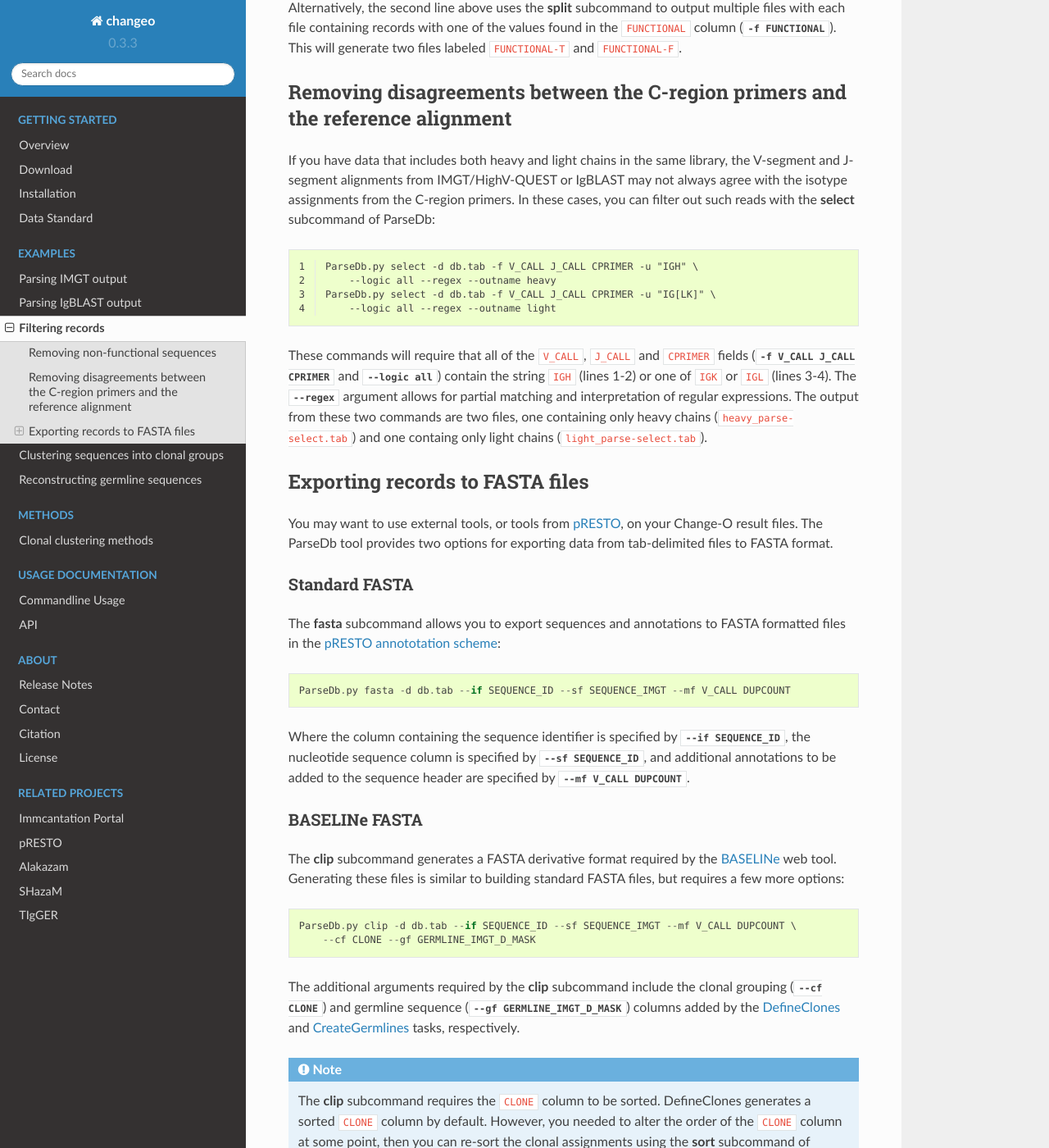
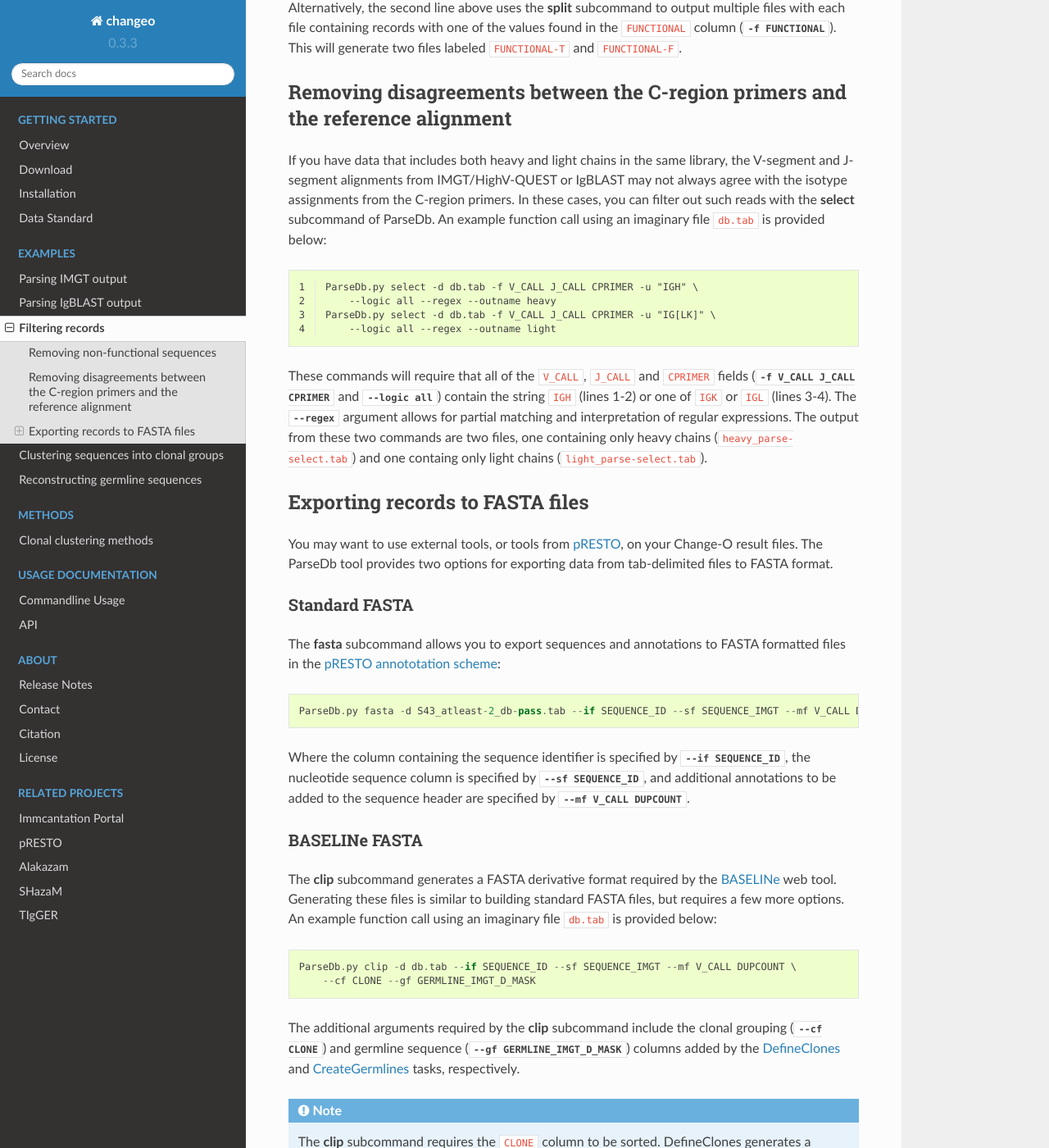
Before and after one commit to immcantation/changeo, a Sphinx documentation site: the page built from docs/examples/filtering.rst, in a window 1280 px wide and 1400 px high, scrolled down 543 px. Shown: the whole window at 82% size. Built offline with Sphinx 7.4.7 and the Read the Docs theme 2.0.0, drawn with Linux system fonts in a browser that asks for light colours; formulas are drawn with MathJax 3; some of the changed text lies outside the part shown.

Commit message:
Clarified that `db.tab` is an imaginary file for `ParseDb` examples.

```diff
--- a/docs/examples/filtering.rst
+++ b/docs/examples/filtering.rst
@@ -39,7 +39,8 @@ Removing disagreements between the C-region primers and the reference alignment
 If you have data that includes both heavy and light chains in the same library,
 the V-segment and J-segment alignments from IMGT/HighV-QUEST or IgBLAST may not
 always agree with the isotype assignments from the C-region primers. In these cases,
-you can filter out such reads with the :program:`select` subcommand of :ref:`ParseDb`:
+you can filter out such reads with the :program:`select` subcommand of :ref:`ParseDb`.
+An example function call using an imaginary file ``db.tab`` is provided below:
 
 .. code-block:: none
     :linenos:
@@ -72,7 +73,7 @@ The :program:`fasta`
 subcommand allows you to export sequences and annotations to FASTA formatted files in the
 `pRESTO annototation scheme <http://presto.readthedocs.io/en/latest/overview.html#annotation-scheme>`__::
 
-    ParseDb.py fasta -d db.tab --if SEQUENCE_ID --sf SEQUENCE_IMGT --mf V_CALL DUPCOUNT
+    ParseDb.py fasta -d S43_atleast-2_db-pass.tab --if SEQUENCE_ID --sf SEQUENCE_IMGT --mf V_CALL DUPCOUNT
 
 Where the column containing the sequence identifier is specified by
 :option:`--if SEQUENCE_ID <ParseDb fasta --if>`, the nucleotide sequence column is
@@ -85,7 +86,8 @@ BASELINe FASTA
 
 The :program:`clip` subcommand generates a FASTA derivative format required by the
 `BASELINe <http://selection.med.yale.edu/baseline>`__ web tool. Generating these
-files is similar to building standard FASTA files, but requires a few more options::
+files is similar to building standard FASTA files, but requires a few more options.
+An example function call using an imaginary file ``db.tab`` is provided below::
 
     ParseDb.py clip -d db.tab --if SEQUENCE_ID --sf SEQUENCE_IMGT --mf V_CALL DUPCOUNT \
         --cf CLONE --gf GERMLINE_IMGT_D_MASK
@@ -102,7 +104,8 @@ respectively.
     :ref:`DefineClones` generates a sorted ``CLONE`` column by default. However,
     you needed to alter the order of the ``CLONE`` column at some point,
     then you can re-sort the clonal assignments using the :program:`sort`
-    subcommand of :ref:`ParseDb`::
+    subcommand of :ref:`ParseDb`. An example function call using an imaginary
+    file ``db.tab`` is provided below::
 
         ParseDb.py sort -d db.tab -f CLONE
 
```
